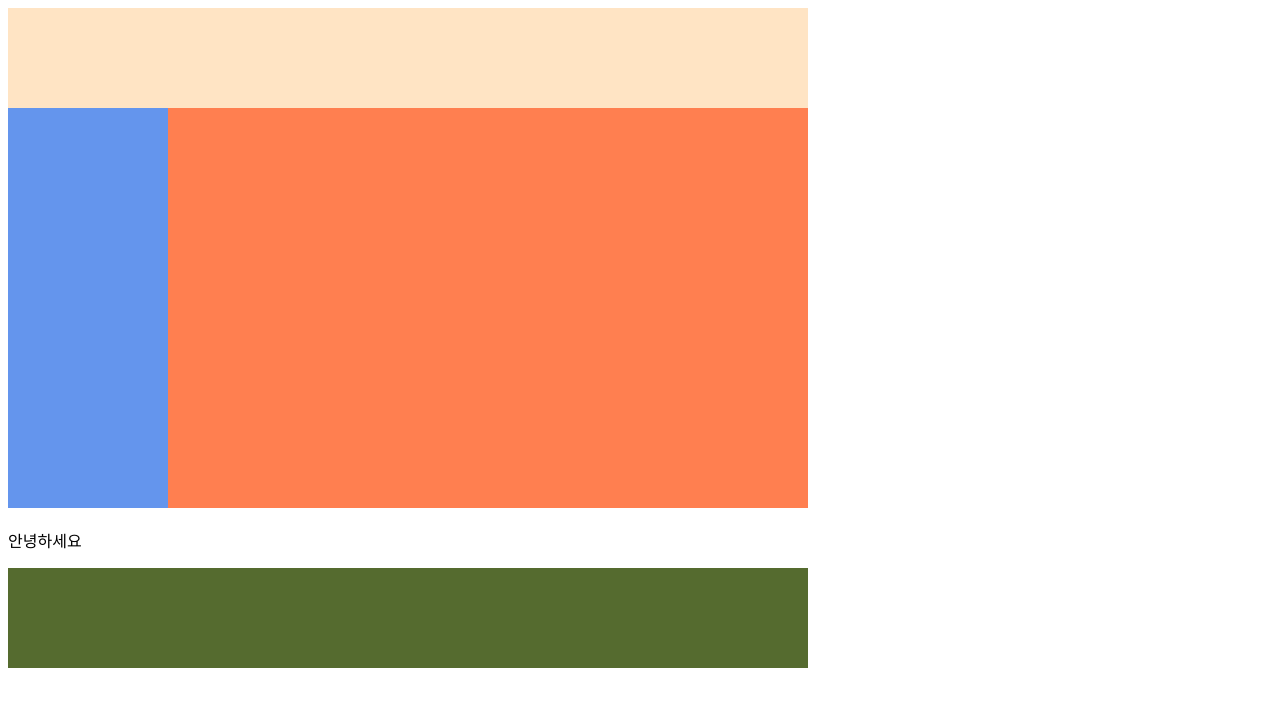
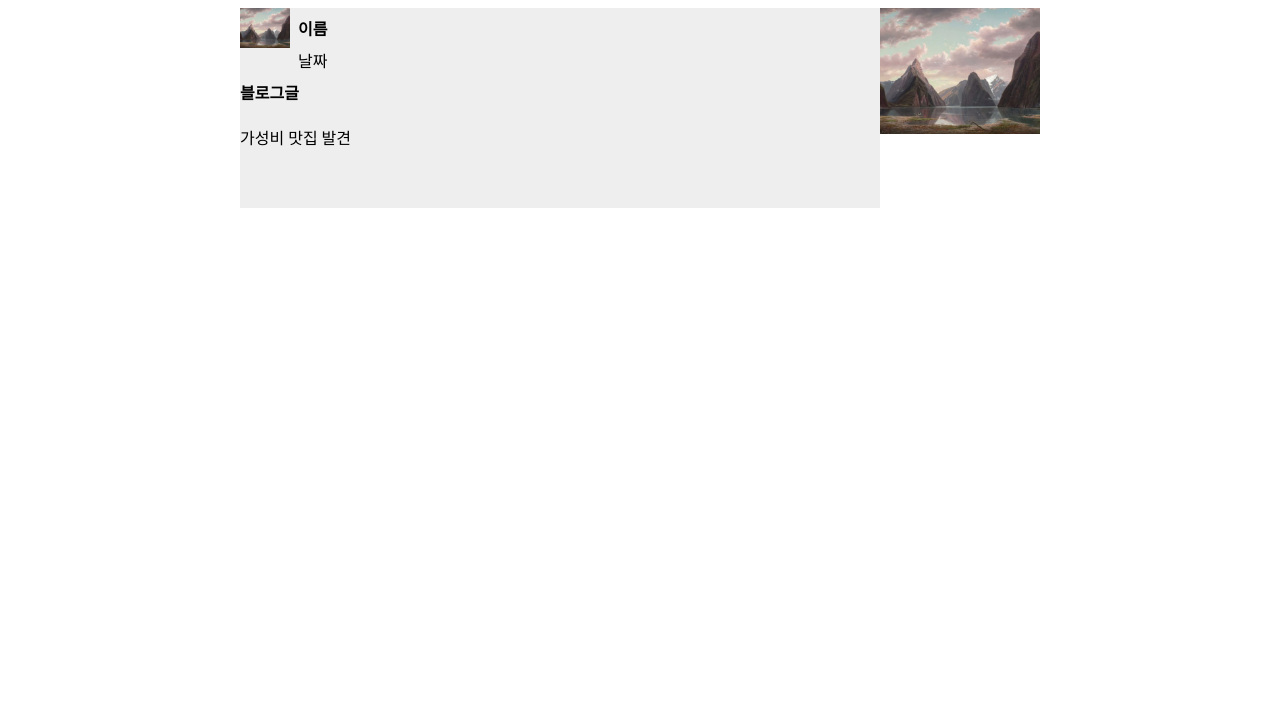
Before and after one commit to pminsung12/html-css-all-in-one, a plain HTML site: page layout1.html in a window 1280 px wide. Drawn offline with Linux system fonts and the light colour scheme.

Commit message:
blog homework

```diff
--- a/css/main.css
+++ b/css/main.css
@@ -1,62 +1,7 @@
-.profile {
-  width: 100px;
-  margin-left: auto;
-  margin-right: auto;
-  display: block;
-  margin-left: auto;
-  margin-right: auto;
-}
-
-.title {
-  font-family: "Times New Roman", Times, serif;
-  color: brown;
-  text-align: center;
-}
-
-.content {
-  text-align: center;
-  font-family: "Times New Roman", Times, serif;
-}
-
-.box {
-  width: 100px;
-  background-color: cadetblue;
-  margin: 10px;
-  padding: 40px;
-  display: block;
-  margin-left: auto;
-  margin-right: auto;
-  font-size: 10px;
-  font-family: system-ui, -apple-system, BlinkMacSystemFont, "Segoe UI", Roboto,
-    Oxygen, Ubuntu, Cantarell, "Open Sans", "Helvetica Neue", sans-serif;
-  box-shadow: 10px 5px 5px black;
-}
-
 .container {
   width: 800px;
-}
-
-.header {
-  width: 100%;
-  height: 100px;
-  background: bisque;
-}
-
-.left-menu {
-  width: 20%;
-  height: 400px;
-  background: cornflowerblue;
-  /* float: left; */
-  display: inline-block;
-  vertical-align: top;
-}
-
-.right {
-  width: 80%;
-  height: 400px;
-  background: coral;
-  /* float: left; */
-  display: inline-block;
+  margin-left:auto;
+  margin-right:auto;
 }
 
 .footer {
@@ -65,3 +10,26 @@
   background-color: darkolivegreen;
   clear: both;
 }
+
+.blog-content{
+  width: 80%;
+  height: 200px;
+  background: #eee;
+  float:left;
+}
+
+.blog-profile{
+  width: 50px;
+  display:block;
+  float:left;
+}
+
+.blog-img{
+  width:20%;
+  height:200px;
+  float:left;
+}
+
+.blog-name{
+  float:left;
+}
--- a/layout1.html
+++ b/layout1.html
@@ -10,11 +10,22 @@
 
 <body>
   <div class="container">
-    <div class="header"></div>
-    <div class="left-menu"></div><!--
-    --><div class="right"></div>
-    <p>안녕하세요</p>
-    <div class="footer"></div>
+    <div class="blog-content">
+      <div>
+        <img src="a.png" class="blog-profile" alt="">
+        <div class="blog-name">
+          <h4 style="margin: 8px">이름</h4>
+          <p style="margin: 8px">날짜</p>
+        </div>
+      </div>
+      <div style="clear: both">
+        <h4>블로그글</h4>
+        <p>가성비 맛집 발견</p>
+      </div>
+    </div>
+    <div class="blog-img">
+      <img src="a.png" alt="" width="100%">
+    </div>
   </div>
 </body>
 
```
